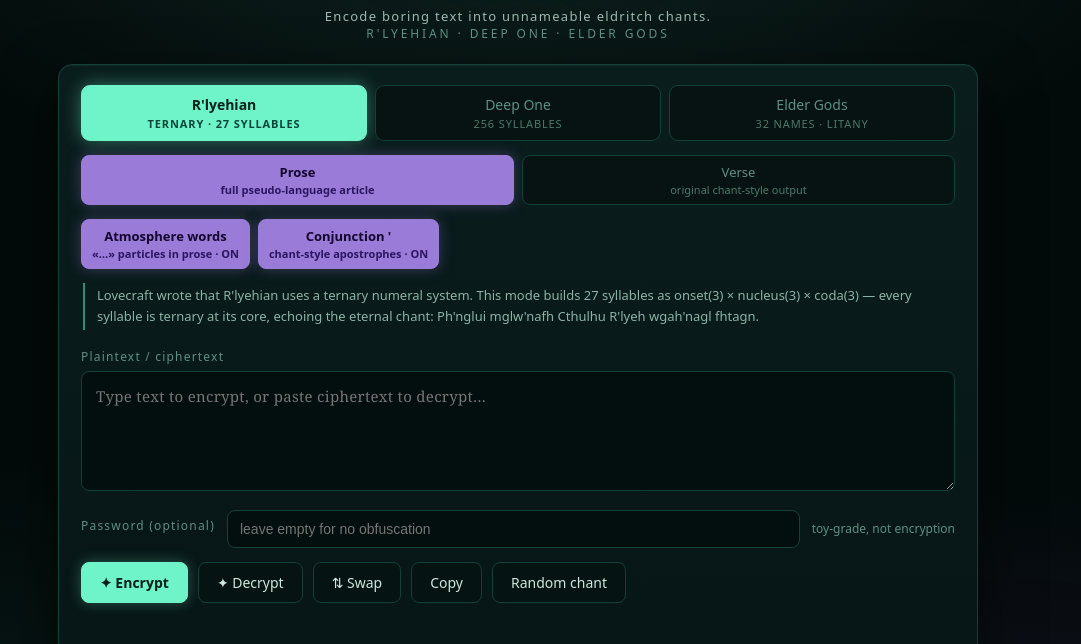
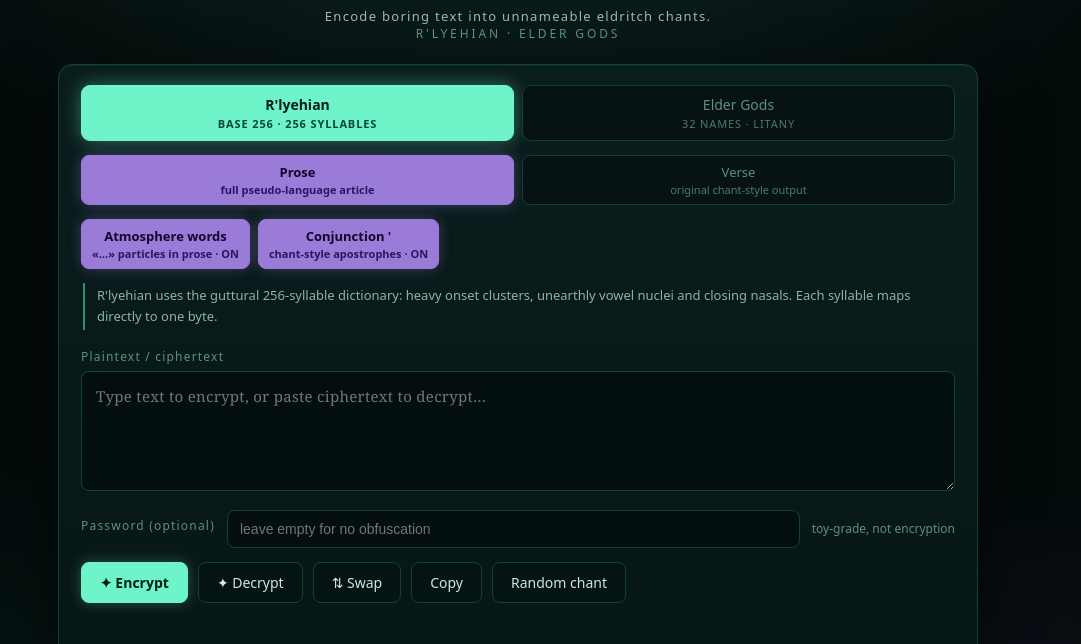
Before and after one commit to Ciel833/Carcosa, a website: page index.html in a window 1280 px wide. Shown: the part 81-725 px from the top of the page, without its empty margins (122-1203 px from the left). Drawn offline with Linux system fonts and the light colour scheme.

Commit message:
Update index.html

```diff
--- a/index.html
+++ b/index.html
@@ -206,13 +206,12 @@
 <div class="page">
 <header>
   <h1>Carcosa</h1>
-  <p class="subtitle"><span class="cn">Encode boring text into unnameable eldritch chants.</span><br>R&#39;lyehian · Deep One · Elder Gods</p>
+  <p class="subtitle"><span class="cn">Encode boring text into unnameable eldritch chants.</span><br>R&#39;lyehian · Elder Gods</p>
 </header>
 
 <main class="panel">
   <div class="tabs" id="tabs">
-    <button class="tab active" data-mode="rlyehian">R&#39;lyehian<small>TERNARY · 27 SYLLABLES</small></button>
-    <button class="tab" data-mode="deepone">Deep One<small>256 SYLLABLES</small></button>
+    <button class="tab active" data-mode="rlyehian">R&#39;lyehian<small>BASE 256 · 256 SYLLABLES</small></button>
     <button class="tab" data-mode="gods">Elder Gods<small>32 NAMES · LITANY</small></button>
   </div>
   <div class="style-toggle" id="style-toggle">
@@ -254,7 +253,7 @@
 
 <footer class="footer">
   Fully reversible · UTF-8 (English / emoji / binary) · decodes without a password too<br>
-  <b>R&#39;lyehian</b> ~8 chars/byte · <b>Deep One</b> ~5 chars/byte · <b>Elder Gods</b> ~11 chars/byte ·
+  <b>R&#39;lyehian</b> ~5 chars/byte · <b>Elder Gods</b> ~11 chars/byte ·
   single-input cap <span id="limit"></span> bytes </span>
 </footer>
 </div>
@@ -262,7 +261,6 @@
 <script src="core/base.js?v=4"></script>
 <script src="core/prng.js?v=4"></script>
 <script src="core/vocab/rlyehian.js?v=4"></script>
-<script src="core/vocab/deepone.js?v=4"></script>
 <script src="core/vocab/gods.js?v=4"></script>
 <script src="core/format.js?v=4"></script>
 <script src="core/index.js?v=4"></script>
@@ -272,14 +270,12 @@
   const $ = (id) => document.getElementById(id);
 
   const LORE = {
-    rlyehian: 'Lovecraft wrote that R\'lyehian uses a ternary numeral system. This mode builds 27 syllables as onset(3) × nucleus(3) × coda(3) — every syllable is ternary at its core, echoing the eternal chant: Ph\'nglui mglw\'nafh Cthulhu R\'lyeh wgah\'nagl fhtagn.',
-    deepone: 'The Deep Ones of The Shadow over Innsmouth speak a guttural, amphibian tongue. 256 syllables are stacked from onset clusters like kth/mgl/gh and unearthly vowel nuclei — one ciphertext byte turns into exactly one syllable (and the shortest output of the three).',
+    rlyehian: 'R\'lyehian uses the guttural 256-syllable dictionary: heavy onset clusters, unearthly vowel nuclei and closing nasals. Each syllable maps directly to one byte.',
     gods: 'Data is chunked onto 32 names of the pantheon (Cthulhu, Yog-Sothoth, Azathoth, Nyarlathotep…) and laid out as a litany. Hyphens and apostrophes belong to the names (Yog-Sothoth, Y\'golonac), so this mode\'s rhythm marks are «!» and «·».'
   };
 
   const METADATA = {
     rlyehian: { label: 'R\'lyehian' },
-    deepone: { label: 'Deep One' },
     gods: { label: 'Elder Gods' }
   };
 
```
